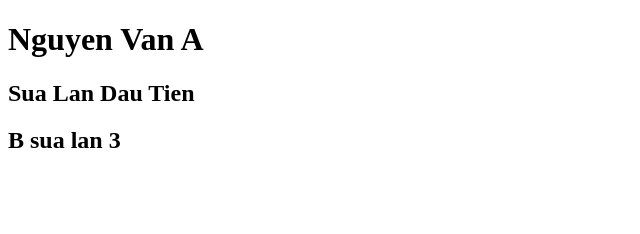
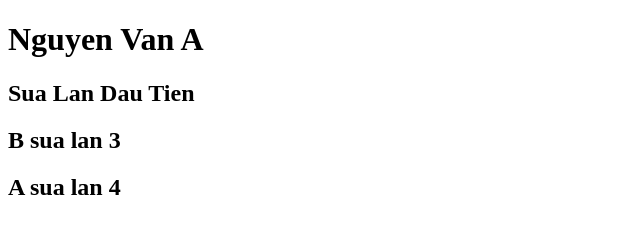
Before and after one commit to huantran-png/TeamAB, a plain HTML site: page index.html in a window 1280 px wide. Shown: the whole page, without its empty margins (0-640 px from the left). Drawn offline with Linux system fonts and the light colour scheme.

Commit message:
A sua lan 4

```diff
--- a/index.html
+++ b/index.html
@@ -9,5 +9,6 @@
     <h1>Nguyen Van A</h1>
     <h2>Sua Lan Dau Tien</h2>
     <h2>B sua lan 3</h2>
+    <h2>A sua lan 4</h2>
   </body>
 </html>
```
